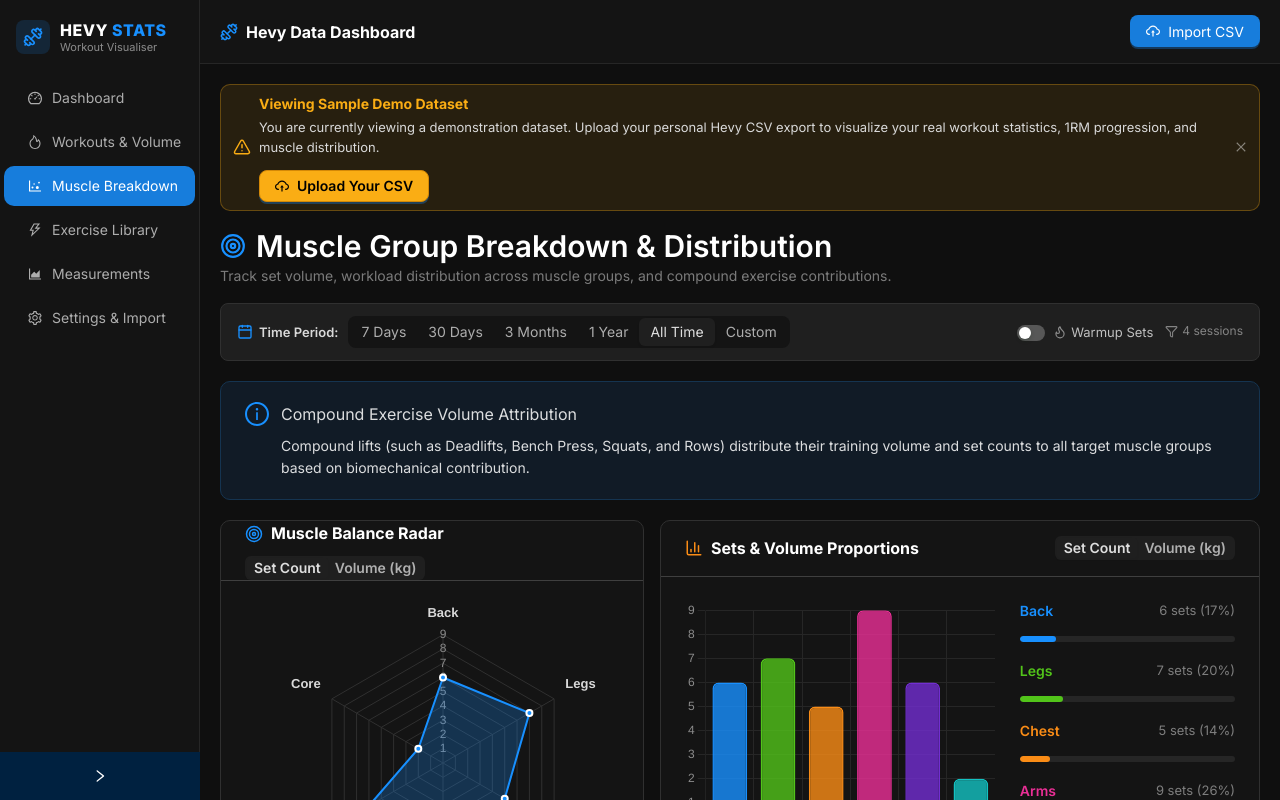
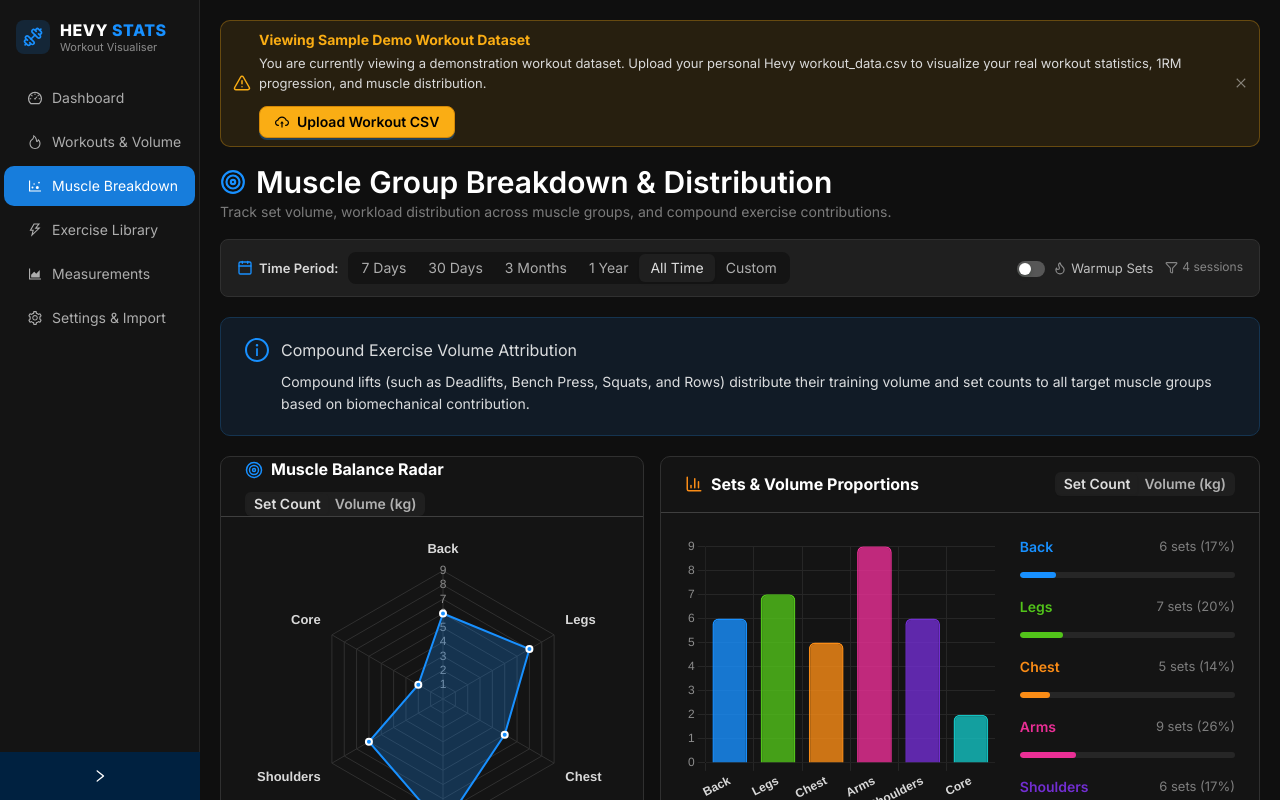
Before and after one commit to pangwuu/HevyVisualiser, a React (Vite) app: page /muscles in a window 1280 px wide. Shown: the top 800 px of the page. Built offline with nearby package versions, Linux system fonts and the light colour scheme.

Commit message:
fix(alerts): separate workout and measurement error and demo alerts

```diff
--- a/src/components/Layout/AppLayout.tsx
+++ b/src/components/Layout/AppLayout.tsx
@@ -1,5 +1,5 @@
 import React, { useState } from 'react';
-import { Layout, Menu, Typography, Button, Drawer, Tag, Space, Alert } from 'antd';
+import { Layout, Menu, Typography, Button, Drawer, Tag, Alert } from 'antd';
 import {
   DashboardOutlined,
   FireOutlined,
@@ -7,14 +7,13 @@
   ThunderboltOutlined,
   AreaChartOutlined,
   SettingOutlined,
-  MenuOutlined,
   CloudUploadOutlined,
 } from '@ant-design/icons';
 import { Dumbbell, AlertTriangle } from 'lucide-react';
 import { useNavigate, useLocation } from 'react-router-dom';
 import { useWorkoutData } from '../../hooks/useWorkoutData';
 
-const { Header, Sider, Content, Footer } = Layout;
+const { Sider, Content, Footer } = Layout;
 const { Text } = Typography;
 
 interface AppLayoutProps {
@@ -26,7 +25,14 @@
   const [mobileDrawerOpen, setMobileDrawerOpen] = useState(false);
   const navigate = useNavigate();
   const location = useLocation();
-  const { allSessions, allSets, isUsingDefault } = useWorkoutData();
+  const {
+    allSessions,
+    allSets,
+    measurements,
+    isUsingDefault,
+    isUsingDefaultWorkout,
+    isUsingDefaultMeasurement,
+  } = useWorkoutData();
 
   const menuItems = [
     {
@@ -154,62 +160,21 @@
       </Drawer>
 
       <Layout style={{ backgroundColor: '#0f0f0f' }}>
-        {/* Top Header */}
-        <Header
-          style={{
-            padding: '0 20px',
-            backgroundColor: '#141414',
-            borderBottom: '1px solid #262626',
-            display: 'flex',
-            alignItems: 'center',
-            justifyContent: 'space-between',
-            height: 64,
-          }}
-        >
-          <div style={{ display: 'flex', alignItems: 'center', gap: 12 }}>
-            <Button
-              className="mobile-menu-btn"
-              type="text"
-              icon={<MenuOutlined style={{ color: '#fff', fontSize: 18 }} />}
-              onClick={() => setMobileDrawerOpen(true)}
-            />
-            <div
-              onClick={() => navigate('/')}
-              style={{ display: 'flex', alignItems: 'center', gap: 8, cursor: 'pointer', userSelect: 'none' }}
-            >
-              <Dumbbell size={18} color="#1890ff" />
-              <span style={{ fontWeight: 700, fontSize: 16, color: '#fff' }}>
-                Hevy Data Dashboard
-              </span>
-            </div>
-          </div>
-
-          <Space size="middle">
-            <Button
-              type="primary"
-              size="middle"
-              icon={<CloudUploadOutlined />}
-              onClick={() => navigate('/settings')}
-            >
-              Import CSV
-            </Button>
-          </Space>
-        </Header>
 
         {/* Page Content */}
         <Content className="app-content-wrapper">
           <div style={{ maxWidth: 1400, margin: '0 auto' }}>
-            {/* Global Sample Demo Dataset Alert */}
-            {location.pathname !== '/settings' && isUsingDefault && (
+            {/* 1. Workout Alerts (Shown only on workout-related pages) */}
+            {location.pathname !== '/settings' && location.pathname !== '/measurements' && isUsingDefaultWorkout && (
               <Alert
                 message={
                   <div style={{ display: 'flex', alignItems: 'center', justifyContent: 'space-between', flexWrap: 'wrap', gap: 12 }}>
                     <div>
                       <strong style={{ color: '#faad14', fontSize: 14 }}>
-                        Viewing Sample Demo Dataset
+                        Viewing Sample Demo Workout Dataset
                       </strong>
                       <div style={{ color: '#d9d9d9', fontSize: 13, marginTop: 2 }}>
-                        You are currently viewing a demonstration dataset. Upload your personal Hevy CSV export to visualize your real workout statistics, 1RM progression, and muscle distribution.
+                        You are currently viewing a demonstration workout dataset. Upload your personal Hevy workout_data.csv to visualize your real workout statistics, 1RM progression, and muscle distribution.
                       </div>
                     </div>
                     <Button
@@ -218,7 +183,7 @@
                       onClick={() => navigate('/settings')}
                       style={{ backgroundColor: '#faad14', borderColor: '#d48806', color: '#000', fontWeight: 600 }}
                     >
-                      Upload Your CSV
+                      Upload Workout CSV
                     </Button>
                   </div>
                 }
@@ -230,14 +195,13 @@
               />
             )}
 
-            {/* Global No Data Uploaded Alert */}
-            {location.pathname !== '/settings' && !isUsingDefault && allSets.length === 0 && (
+            {location.pathname !== '/settings' && location.pathname !== '/measurements' && !isUsingDefaultWorkout && allSets.length === 0 && (
               <Alert
                 message={
                   <div style={{ display: 'flex', alignItems: 'center', justifyContent: 'space-between', flexWrap: 'wrap', gap: 12 }}>
                     <div>
                       <strong style={{ color: '#ff4d4f', fontSize: 14 }}>
-                        No Data Uploaded
+                        No Workout Data Uploaded
                       </strong>
                       <div style={{ color: '#d9d9d9', fontSize: 13, marginTop: 2 }}>
                         No workout records found. Please upload your Hevy workout_data.csv to start visualizing your training data.
@@ -250,7 +214,68 @@
                       onClick={() => navigate('/settings')}
                       style={{ fontWeight: 600 }}
                     >
-                      Upload CSV Now
+                      Upload Workout CSV
+                    </Button>
+                  </div>
+                }
+                type="error"
+                showIcon
+                icon={<AlertTriangle size={18} color="#ff4d4f" />}
+                style={{ marginBottom: 16, backgroundColor: 'rgba(255, 77, 79, 0.1)', borderColor: 'rgba(255, 77, 79, 0.3)' }}
+              />
+            )}
+
+            {/* 2. Measurement Alerts (Shown only on the Measurements page) */}
+            {location.pathname === '/measurements' && isUsingDefaultMeasurement && (
+              <Alert
+                message={
+                  <div style={{ display: 'flex', alignItems: 'center', justifyContent: 'space-between', flexWrap: 'wrap', gap: 12 }}>
+                    <div>
+                      <strong style={{ color: '#faad14', fontSize: 14 }}>
+                        Viewing Sample Demo Measurement Dataset
+                      </strong>
+                      <div style={{ color: '#d9d9d9', fontSize: 13, marginTop: 2 }}>
+                        You are currently viewing demonstration body measurement data. Upload your personal Hevy measurement_data.csv to track your real weight changes and body circumferences.
+                      </div>
+                    </div>
+                    <Button
+                      type="primary"
+                      icon={<CloudUploadOutlined />}
+                      onClick={() => navigate('/settings')}
+                      style={{ backgroundColor: '#faad14', borderColor: '#d48806', color: '#000', fontWeight: 600 }}
+                    >
+                      Upload Measurement CSV
+                    </Button>
+                  </div>
+                }
+                type="warning"
+                showIcon
+                icon={<AlertTriangle size={18} color="#faad14" />}
+                style={{ marginBottom: 16, backgroundColor: 'rgba(250, 173, 20, 0.1)', borderColor: 'rgba(250, 173, 20, 0.3)' }}
+                closable
+              />
+            )}
+
+            {location.pathname === '/measurements' && !isUsingDefaultMeasurement && measurements.length === 0 && (
+              <Alert
+                message={
+                  <div style={{ display: 'flex', alignItems: 'center', justifyContent: 'space-between', flexWrap: 'wrap', gap: 12 }}>
+                    <div>
+                      <strong style={{ color: '#ff4d4f', fontSize: 14 }}>
+                        No Measurement Records Found
+                      </strong>
+                      <div style={{ color: '#d9d9d9', fontSize: 13, marginTop: 2 }}>
+                        No measurement records found. Please upload your Hevy measurement_data.csv to track your body weight and circumferences.
+                      </div>
+                    </div>
+                    <Button
+                      type="primary"
+                      danger
+                      icon={<CloudUploadOutlined />}
+                      onClick={() => navigate('/settings')}
+                      style={{ fontWeight: 600 }}
+                    >
+                      Upload Measurement CSV
                     </Button>
                   </div>
                 }
--- a/src/hooks/useWorkoutData.tsx
+++ b/src/hooks/useWorkoutData.tsx
@@ -48,6 +48,10 @@
   workoutUploadTime: string | null;
   measurementUploadTime: string | null;
   isUsingDefault: boolean;
+  isUsingDefaultWorkout: boolean;
+  isUsingDefaultMeasurement: boolean;
+  hasCustomWorkout: boolean;
+  hasCustomMeasurement: boolean;
   uploadWorkout: (csvText: string) => void;
   uploadMeasurement: (csvText: string) => void;
   resetDefaultData: () => void;
@@ -157,6 +161,10 @@
     workoutUploadTime: storageState.workoutUploadTime,
     measurementUploadTime: storageState.measurementUploadTime,
     isUsingDefault: storageState.isUsingDefault,
+    isUsingDefaultWorkout: storageState.isUsingDefaultWorkout,
+    isUsingDefaultMeasurement: storageState.isUsingDefaultMeasurement,
+    hasCustomWorkout: storageState.hasCustomWorkout,
+    hasCustomMeasurement: storageState.hasCustomMeasurement,
     uploadWorkout,
     uploadMeasurement,
     resetDefaultData,
--- a/src/utils/storage.ts
+++ b/src/utils/storage.ts
@@ -11,6 +11,10 @@
   workoutUploadTime: string | null;
   measurementUploadTime: string | null;
   isUsingDefault: boolean;
+  isUsingDefaultWorkout: boolean;
+  isUsingDefaultMeasurement: boolean;
+  hasCustomWorkout: boolean;
+  hasCustomMeasurement: boolean;
 }
 
 export function loadSavedData(): StorageInfo {
@@ -23,12 +27,19 @@
     const workoutCsv = savedWorkout && savedWorkout.trim().length > 0 ? savedWorkout : DEFAULT_WORKOUT_CSV;
     const measurementCsv = savedMeasurement && savedMeasurement.trim().length > 0 ? savedMeasurement : DEFAULT_MEASUREMENT_CSV;
 
+    const hasCustomWorkout = Boolean(savedWorkout && savedWorkout.trim().length > 0);
+    const hasCustomMeasurement = Boolean(savedMeasurement && savedMeasurement.trim().length > 0);
+
     return {
       workoutCsv,
       measurementCsv,
       workoutUploadTime: workoutTime,
       measurementUploadTime: measurementTime,
-      isUsingDefault: !savedWorkout,
+      isUsingDefault: !hasCustomWorkout && !hasCustomMeasurement,
+      isUsingDefaultWorkout: !hasCustomWorkout,
+      isUsingDefaultMeasurement: !hasCustomMeasurement,
+      hasCustomWorkout,
+      hasCustomMeasurement,
     };
   } catch (err) {
     console.warn('Failed to read from localStorage, using default data:', err);
@@ -38,6 +49,10 @@
       workoutUploadTime: null,
       measurementUploadTime: null,
       isUsingDefault: true,
+      isUsingDefaultWorkout: true,
+      isUsingDefaultMeasurement: true,
+      hasCustomWorkout: false,
+      hasCustomMeasurement: false,
     };
   }
 }
```
Also changed, not shown: 1 other file (tests, documents, lock files or other folders).
